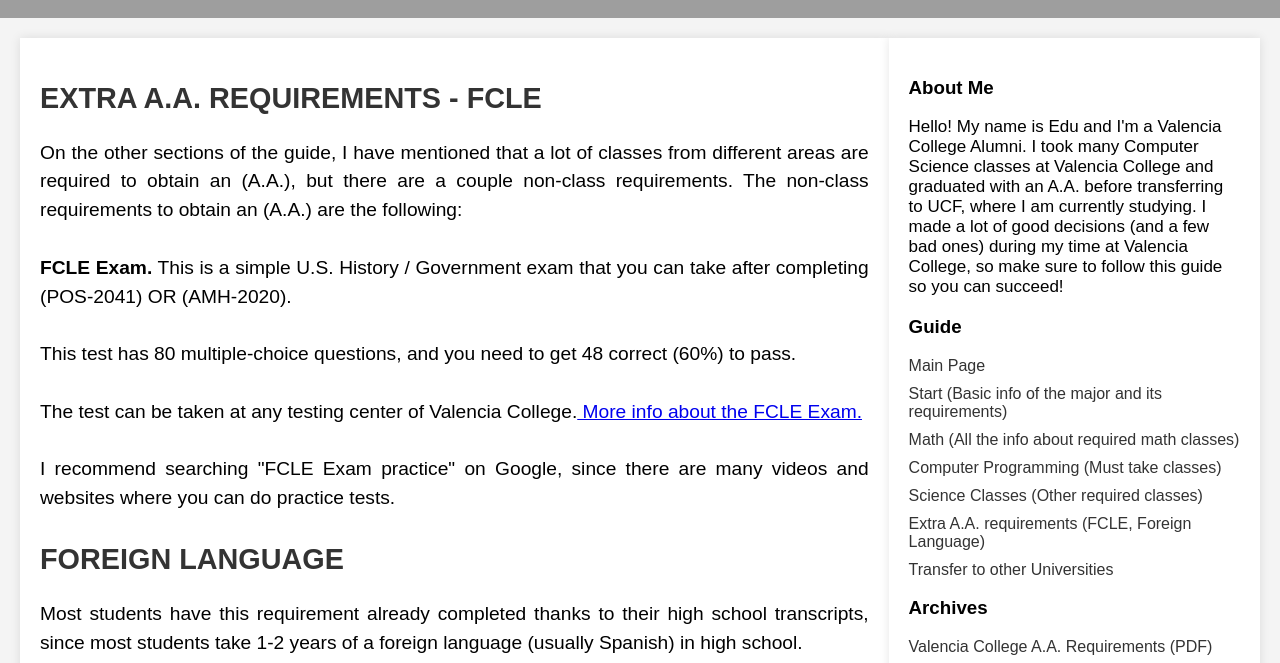
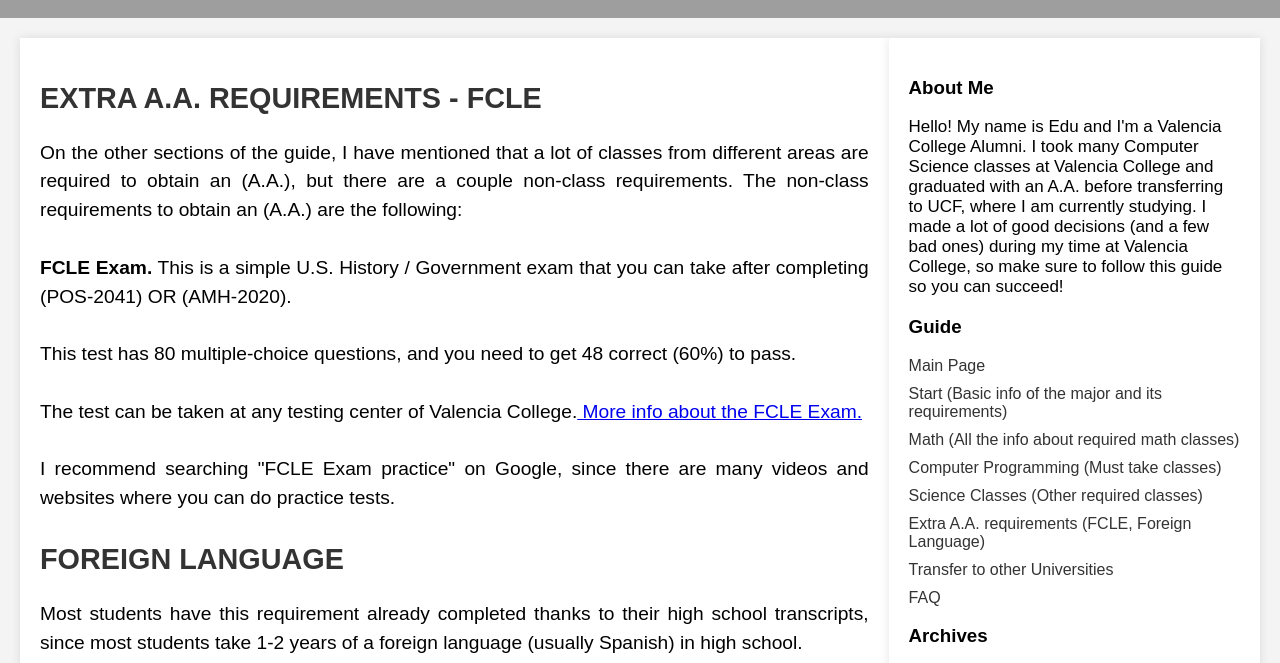
Before and after one commit to edumarquezm/Valencia-CS-Guide, a plain HTML site: page guideExtra.html in a window 1280 px wide. Shown: the part 131-794 px from the top of the page. Drawn offline with Linux system fonts and the light colour scheme; grey boxes are pictures that could not be loaded.

Commit message:
Update guideExtra.html

```diff
--- a/guideExtra.html
+++ b/guideExtra.html
@@ -169,6 +169,7 @@
                 <li><a href="guideScience.html">Science Classes (Other required classes) </a></li>
                 <li><a href="guideExtra.html">Extra A.A. requirements (FCLE, Foreign Language)</a></li>
                 <li><a href="guideTransfer.html">Transfer to other Universities</a></li>
+                <li><a href="guideFAQ.html">FAQ</a></li>
             </ul>
 
             <h3>Archives</h3>
```
